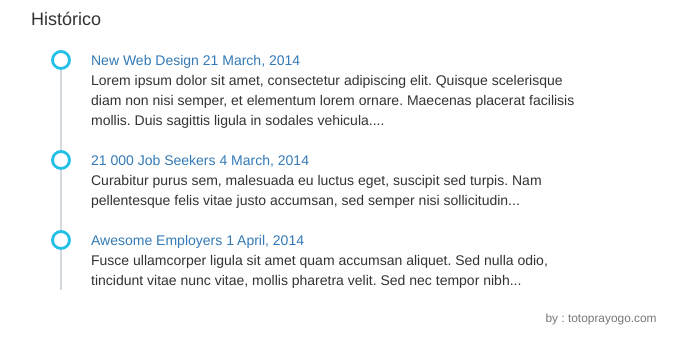
After one commit to FabrizioSousa/TrabLP4, a web app: file app/Historico/index.html in a window 1280 px wide. The commit adds this page. Shown: the top 364 px of the page, without its empty margins (39-726 px from the left). Run offline with its HTML, style and script files only (its server is not run), Linux system fonts and the light colour scheme.

Commit message:
Telas adicionadas

```diff
--- /dev/null
+++ b/app/Historico/index.html
@@ -0,0 +1,34 @@
+<link rel="stylesheet" href="https://maxcdn.bootstrapcdn.com/bootstrap/3.4.0/css/bootstrap.min.css">
+
+<!-- jQuery library -->
+<script src="https://ajax.googleapis.com/ajax/libs/jquery/3.4.1/jquery.min.js"></script>
+
+<!-- Latest compiled JavaScript -->
+<script src="https://maxcdn.bootstrapcdn.com/bootstrap/3.4.0/js/bootstrap.min.js"></script>
+<link href="../../css/TelaHistorico.css" rel="stylesheet" media="all">
+<div class="container mt-5 mb-5">
+	<div class="row">
+		<div class="col-md-6 offset-md-3">
+			<h4>Histórico</h4>
+			<ul class="timeline">
+				<li>
+					<a target="_blank" href="https://www.totoprayogo.com/#">New Web Design</a>
+					<a href="#" class="float-right">21 March, 2014</a>
+					<p>Lorem ipsum dolor sit amet, consectetur adipiscing elit. Quisque scelerisque diam non nisi semper, et elementum lorem ornare. Maecenas placerat facilisis mollis. Duis sagittis ligula in sodales vehicula....</p>
+				</li>
+				<li>
+					<a href="#">21 000 Job Seekers</a>
+					<a href="#" class="float-right">4 March, 2014</a>
+					<p>Curabitur purus sem, malesuada eu luctus eget, suscipit sed turpis. Nam pellentesque felis vitae justo accumsan, sed semper nisi sollicitudin...</p>
+				</li>
+				<li>
+					<a href="#">Awesome Employers</a>
+					<a href="#" class="float-right">1 April, 2014</a>
+					<p>Fusce ullamcorper ligula sit amet quam accumsan aliquet. Sed nulla odio, tincidunt vitae nunc vitae, mollis pharetra velit. Sed nec tempor nibh...</p>
+				</li>
+			</ul>
+		</div>
+	</div>
+</div>
+
+<div class="text-muted mt-5 mb-5 text-center small">by : <a class="text-muted" target="_blank" href="http://totoprayogo.com">totoprayogo.com</a></div>
--- /dev/null
+++ b/css/TelaHistorico.css
@@ -0,0 +1,30 @@
+ul.timeline {
+    list-style-type: none;
+    position: relative;
+}
+ul.timeline:before {
+    content: ' ';
+    background: #d4d9df;
+    display: inline-block;
+    position: absolute;
+    left: 29px;
+    width: 2px;
+    height: 100%;
+    z-index: 400;
+}
+ul.timeline > li {
+    margin: 20px 0;
+    padding-left: 20px;
+}
+ul.timeline > li:before {
+    content: ' ';
+    background: white;
+    display: inline-block;
+    position: absolute;
+    border-radius: 50%;
+    border: 3px solid #22c0e8;
+    left: 20px;
+    width: 20px;
+    height: 20px;
+    z-index: 400;
+}
```
Also changed, not shown: app/Historico/index.controller.js (added, +51 -0 lines), app/ImagineAcao/index.html (+8 -2 lines), css/shop-homepage.css (+17 -0 lines).
